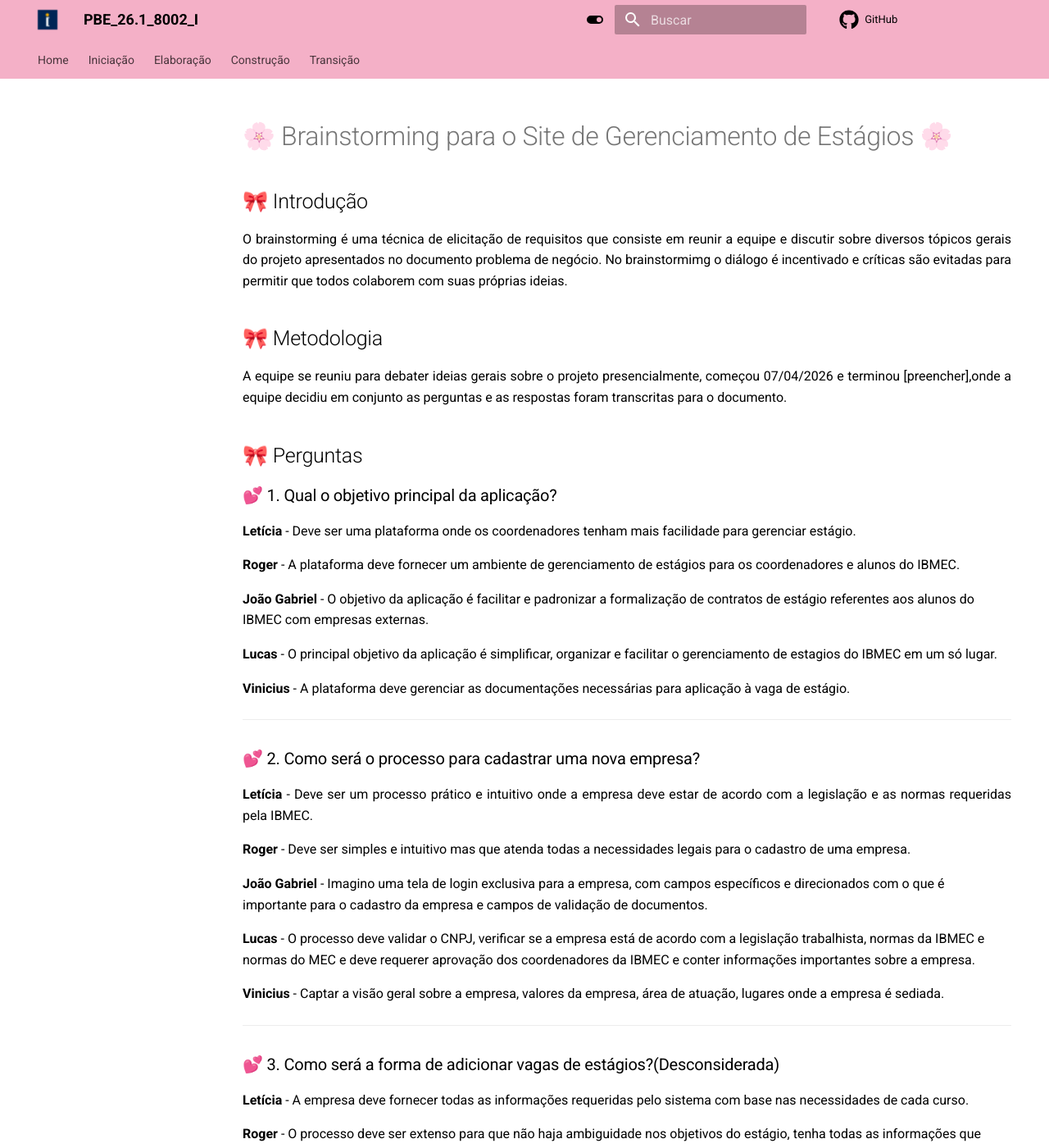
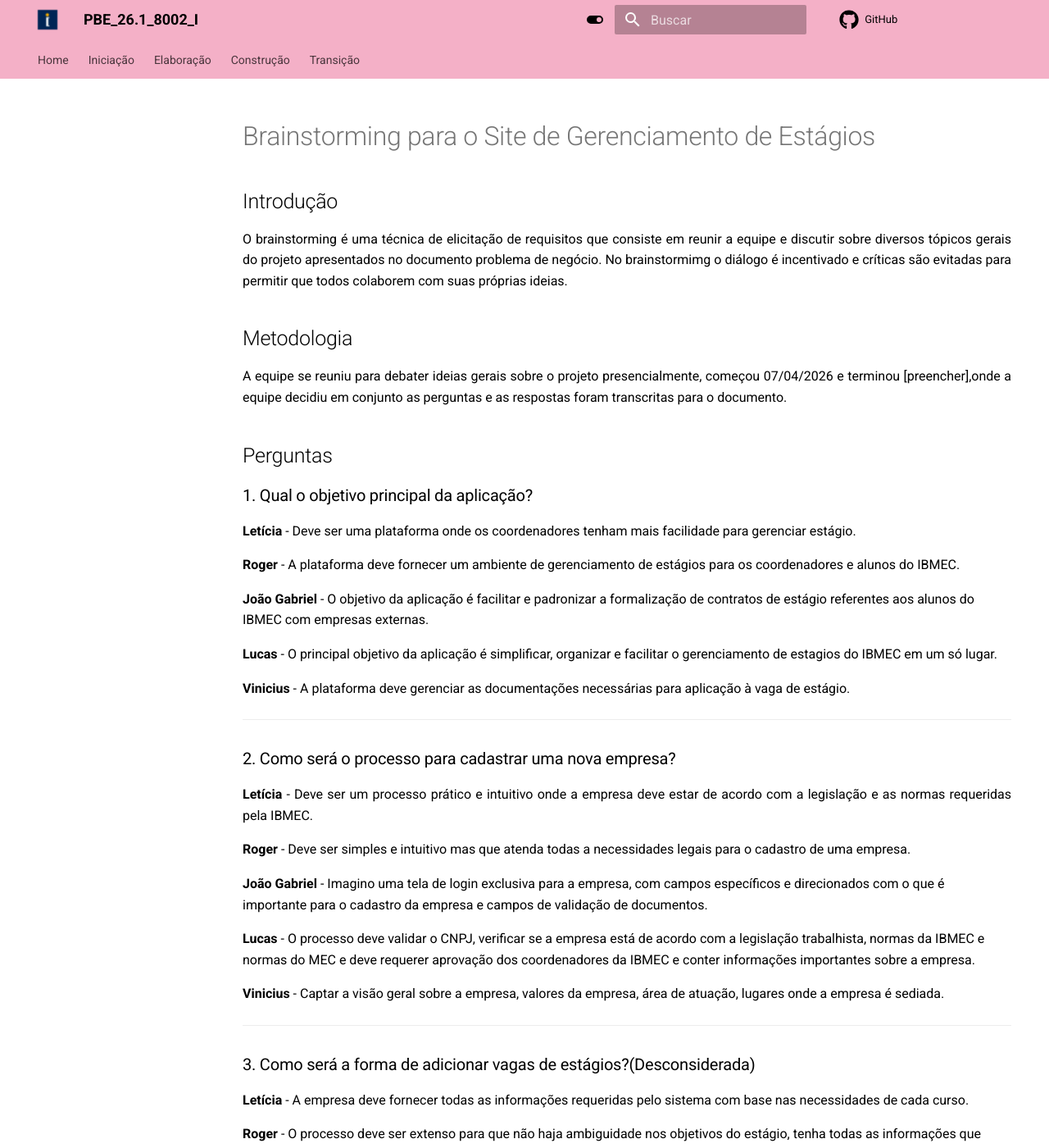
Before and after one commit to Projetos-de-Extensao/PBE_26.1_8002_I, an MkDocs documentation site: the page built from docs/Iniciacao/Brainstorming.md, in a window 1280 px wide and 1400 px high. Shown: the whole window at 82% size. Built offline with MkDocs 1.6.1 and Material for MkDocs 9.7.7, drawn with Linux system fonts in a browser that asks for light colours; comment, search, counter and statistics services are not loaded; some of the changed text lies outside the part shown.

```diff
--- a/docs/Iniciacao/Brainstorming.md
+++ b/docs/Iniciacao/Brainstorming.md
@@ -1,18 +1,18 @@
-# 🌸 Brainstorming para o Site de Gerenciamento de Estágios 🌸
+# Brainstorming para o Site de Gerenciamento de Estágios
 
-## 🎀 Introdução
+## Introdução
 <p align = "justify">
 O brainstorming é uma técnica de elicitação de requisitos que consiste em reunir a equipe e discutir sobre diversos tópicos gerais do projeto apresentados no documento problema de negócio. No brainstormimg o diálogo é incentivado e críticas são evitadas para permitir que todos colaborem com suas próprias ideias.
 </p>
 
-## 🎀 Metodologia
+## Metodologia
 <p align = "justify">
 A equipe se reuniu para debater ideias gerais sobre o projeto presencialmente, começou 07/04/2026 e terminou [preencher],onde a equipe decidiu em conjunto as perguntas e as respostas foram transcritas para o documento.
 </p>
 
-## 🎀 Perguntas
+## Perguntas
 
-### 💕 1. Qual o objetivo principal da aplicação?
+### 1. Qual o objetivo principal da aplicação?
 
 <p align = "justify">
 <b>Letícia</b> - Deve ser uma plataforma onde os coordenadores tenham mais facilidade para gerenciar estágio.
@@ -29,7 +29,7 @@ A equipe se reuniu para debater ideias gerais sobre o projeto presencialmente, c
 
 ---
 
-### 💕 2. Como será o processo para cadastrar uma nova empresa?
+### 2. Como será o processo para cadastrar uma nova empresa?
 
 <p align = "justify">
 <b>Letícia</b> - Deve ser um processo prático e intuitivo onde a  empresa deve estar de acordo com a legislação e as normas requeridas pela IBMEC.
@@ -46,7 +46,7 @@ A equipe se reuniu para debater ideias gerais sobre o projeto presencialmente, c
 
 ---
 
-### 💕 3. Como será a forma de adicionar vagas de estágios?(Desconsiderada)
+### 3. Como será a forma de adicionar vagas de estágios?(Desconsiderada)
 
 <p align = "justify">
 <b>Letícia</b> - A empresa deve fornecer todas as informações requeridas pelo sistema com base nas necessidades de cada curso.
@@ -65,7 +65,7 @@ A equipe se reuniu para debater ideias gerais sobre o projeto presencialmente, c
 
 ---
 
-### 💕 4. Como será o processo de aprovação do estágio?
+### 4. Como será o processo de aprovação do estágio?
 
 <p align = "justify">
 <b>Letícia</b> - O sistema deve validar os documentos requeridos, seguido da aprovação do coordenador e do professor responsável.
@@ -78,7 +78,7 @@ A equipe se reuniu para debater ideias gerais sobre o projeto presencialmente, c
 
 ---
 
-## 🎀 1. Objetivo e Escopo
+## 1. Objetivo e Escopo
 * Qual é o principal problema que a IBMEC quer resolver com esse site? <br/> **Gerenciamento de Requisitos, foco em automatização dos processos burocráticos da aprovação e acompanhamento do estágio.**
 * O foco do projeto é somente estágio obrigatório ou incluir estágio não obrigatório no futuro? <br/> **Focar apenas no que foi pedido.**
 * O sistema será usado apenas pela IBMEC RJ ou deve nascer preparado para expansão? <br/> **O melhor é focarmos apenas na IBMEC RJ.**
@@ -94,7 +94,7 @@ A equipe se reuniu para debater ideias gerais sobre o projeto presencialmente, c
 * Se só 3 funcionalidades pudessem existir no MVP, quais seriam? <br/> **Análise de documentos, acompanhamento em tempo real dos processos e logins.**
 * Qual tipo de erro o cliente mais quer evitar? <br/> **Recusa ou aceitação do estágio errada pelo sistema.**
 
-## 🎀 2. Perfis de Usuário e Acessos
+## 2. Perfis de Usuário e Acessos
 * Quais perfis de usuário existirão exatamente? <br/> **Empresa, Aluno e Coordenadores.**
 * “Professor” e “Coordenador” terão permissões iguais? <br/> **Acredito que tenham as mesmas permissões.**
 * A empresa terá vários usuários para atuar pela mesma empresa? <br/> **Não tem necessidade de ter vários logins para uma mesma empresa.**
@@ -107,7 +107,7 @@ A equipe se reuniu para debater ideias gerais sobre o projeto presencialmente, c
 * O sistema terá autenticação institucional para alunos e professores? <br/> **Sim.**
 * A empresa fará cadastro manual com validação por e-mail? <br/> **Sim.**
 
-## 🎀 3. Regras de Negócio e Validações
+## 3. Regras de Negócio e Validações
 * Em que momento o aluno pode iniciar um pedido de estágio? <br/> **Quando estiver devidamente matriculado na disciplina Estágio Supervisionado.**
 * O aluno precisa comprovar matrícula ativa e vínculo com a disciplina? <br/> **Sim. A ideia é o login dele só ser liberado enquanto ele estiver devidamente matriculado na disciplina.**
 * O sistema deve validar automaticamente se o aluno está apto a estagiar? <br/> **Sim.**
@@ -132,7 +132,7 @@ A equipe se reuniu para debater ideias gerais sobre o projeto presencialmente, c
 * O sistema precisa exigir apólice/seguro antes da aprovação? <br/> **Sim.**
 * Calcular automaticamente se a carga horária obrigatória foi integralizada? <br/> **Sim, inclusive o sistema deve analisar antes da aprovação do estágio se a quantidade de horas que a empresa oferece é compatível com a quantidade mínima que o aluno precisa.**
 
-## 🎀 4. Documentos e Formalizações
+## 4. Documentos e Formalizações
 * O sistema trabalhará com modelos prontos de documentos? <br/> **Sim.**
 * O Termo de Compromisso (TCE) será gerado automaticamente? <br/> **Sim.**
 * O Plano de Atividades será documento separado ou parte do TCE? <br/> **Estará dentro do TCE.**
@@ -155,7 +155,7 @@ A equipe se reuniu para debater ideias gerais sobre o projeto presencialmente, c
 * Quem poderá excluir documentos ou processos? <br/> **Coordenador.**
 * O sistema deve manter o processo arquivado após encerramento para auditoria futura? <br/> **Sim.**
 
-## 🎀 5. Notificações e Acompanhamento
+## 5. Notificações e Acompanhamento
 * O aluno precisará lançar frequência, horas ou atividades periodicamente? <br/> **Sim.**
 * O sistema deve registrar data e hora de cada aprovação? <br/> **Sim.**
 * Há prazos máximos para cada ator responder? <br/> **Sim.**
@@ -172,7 +172,7 @@ A equipe se reuniu para debater ideias gerais sobre o projeto presencialmente, c
 * Quais indicadores importam mais no Dashboard? <br/> **Número de processos e pendências principalmente.**
 
 
-## 🎀 Autor(es)
+## Autor(es)
 | Data | Versão | Descrição | Autor(es) |
 | -- | -- | -- | -- |
 | 07/04/2026 | 1.0 | Criação do documento | Letícia Valladão, Roger Pires, Lucas Alcântara, João Gabriel de Oliveira |
@@ -180,5 +180,5 @@ A equipe se reuniu para debater ideias gerais sobre o projeto presencialmente, c
 | 16/04/2026 | 3.0 | Migrei os requisitos para um documento só para requisitos e adicionei as perguntas que respondi para elicitar os requisitos | Letícia Valladão |
 
 
-## 🎀 Dados do Documento
+## Dados do Documento
 > id: Brainstorming-Estagios <br/> title: Brainstorming do Site para Gerenciamento de Estágios para a IBMEC
```
